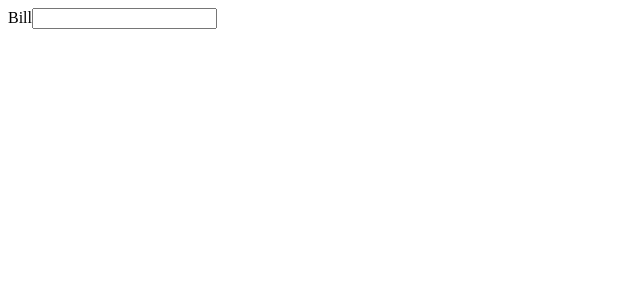
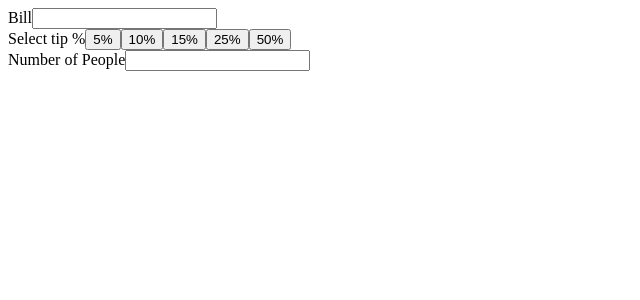
Before and after one commit to Orisabiyi/tippy, a React (Create React App) app: page / in a window 1280 px wide. Shown: the top 300 px of the page, without its empty margins (0-640 px from the left). Built offline with nearby package versions, Linux system fonts and the light colour scheme.

Commit message:
included the jsx for the first box and created a css file

```diff
--- a/src/components/Box.js
+++ b/src/components/Box.js
@@ -2,8 +2,22 @@
   return (
     <div className="box">
       <div className="box-bill">
-        <label>Bill</label>
-        <input type="number" />
+        <label for="bill">Bill</label>
+        <input type="number" id="bill" />
+      </div>
+
+      <div className="box-tip">
+        <label>Select tip %</label>
+        <button>5%</button>
+        <button>10%</button>
+        <button>15%</button>
+        <button>25%</button>
+        <button>50%</button>
+      </div>
+
+      <div className="box-people">
+        <label for="people">Number of People</label>
+        <input type="number" id="people" />
       </div>
     </div>
   );
```
Also changed, not shown: src/index.css (added).
